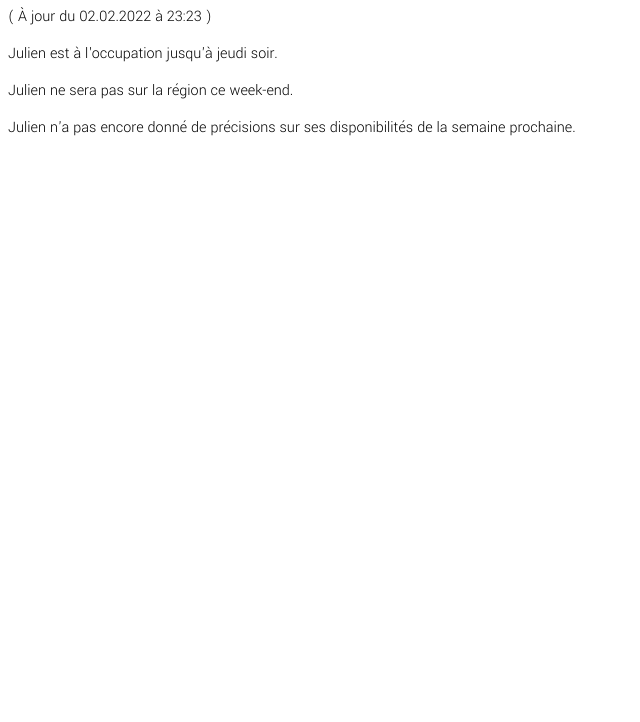
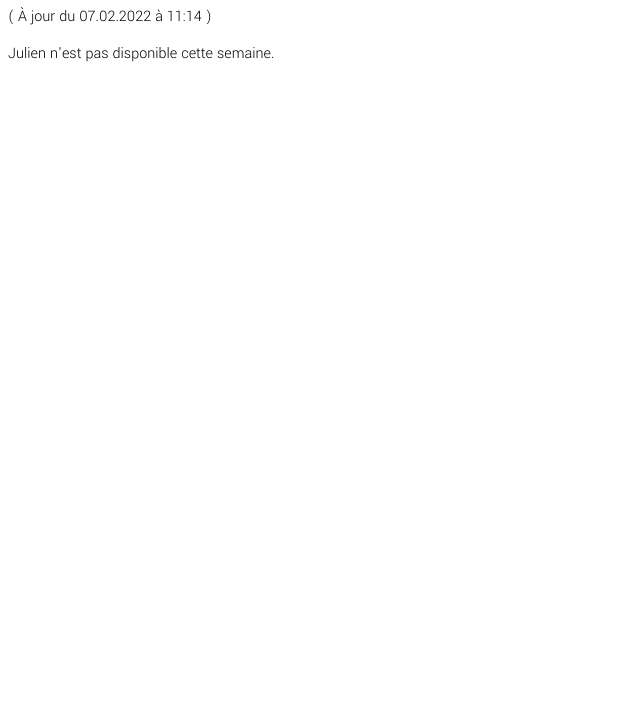
Before and after one commit to julien-deoux/julien-deoux.github.io, a plain HTML site: page pointages.html in a window 1280 px wide. Shown: the part 78-800 px from the top of the page, without its empty margins (0-640 px from the left). Drawn offline with Linux system fonts and the light colour scheme.

Commit message:
Pointages 07.02

```diff
--- a/pointages.html
+++ b/pointages.html
@@ -11,15 +11,9 @@
 
 <body>
   <h1>Les pointages de Julien</h1>
-  <p>( À jour du 02.02.2022 à 23:23 )</p>
+  <p>( À jour du 07.02.2022 à 11:14 )</p>
   <p>
-    Julien est à l'occupation jusqu'à jeudi soir.
-  </p>
-  <p>
-    Julien ne sera pas sur la région ce week-end.
-  </p>
-  <p>
-    Julien n'a pas encore donné de précisions sur ses disponibilités de la semaine prochaine.
+    Julien n'est pas disponible cette semaine.
   </p>
 </body>
 
```
